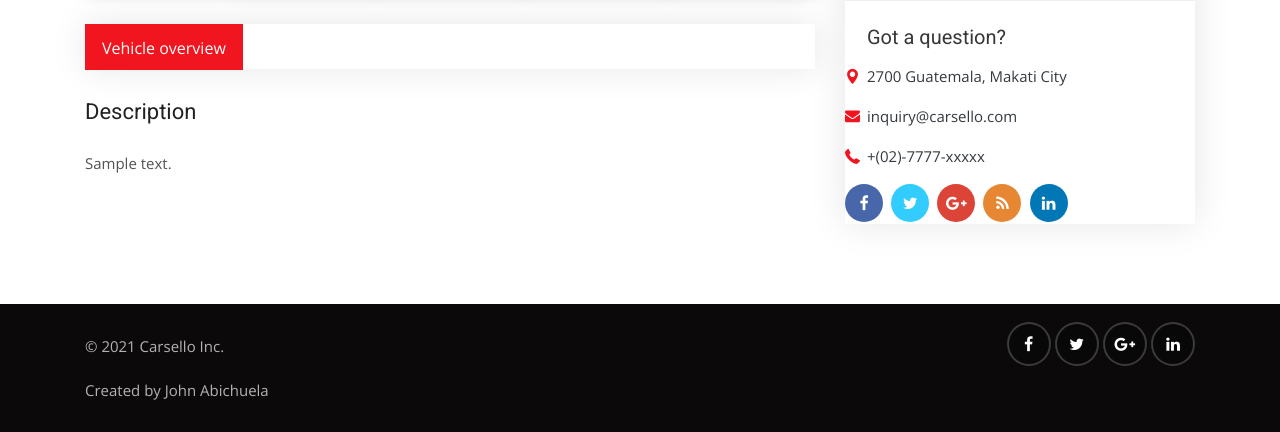
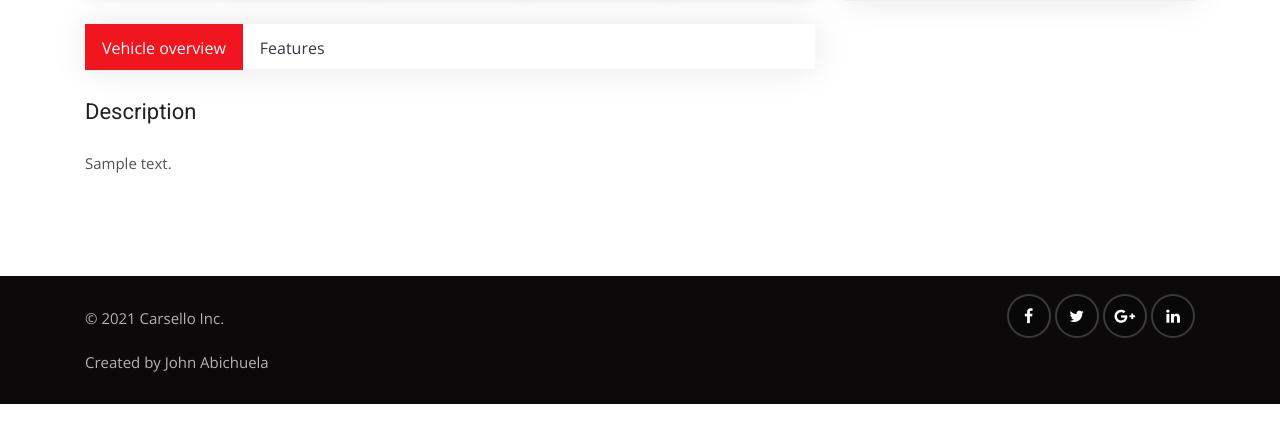
Before and after one commit to bjabichuela/carsello, a Django app: template templates/cars/car_detail.html in a window 1280 px wide. Shown: the part 1227-1659 px from the top of the page. After the commit the page ends 1631 px from the top, so only its background shows below. Run offline with Django 3.2, Linux system fonts and the light colour scheme; the template is opened without the code that fills it: most values are stand-ins (such as "Sample title", 1, 10 or a date in 2020); grey boxes marked "Sample" are stand-in pictures; some libraries are stand-ins or nearby versions.

Commit message:
Updated car details page

```diff
--- a/templates/cars/car_detail.html
+++ b/templates/cars/car_detail.html
@@ -112,10 +112,10 @@
                     <div class="tabbing tabbing-box mb-40">
                         <ul class="nav nav-tabs" id="carTab" role="tablist">
                             <li class="nav-item">
-                                <a class="nav-link active show" id="one-tab" data-toggle="tab" href="#one" role="tab" aria-controls="one" aria-selected="false">Vehicle overview</a>
+                                <a class="nav-link active show text-dark" id="one-tab" data-toggle="tab" href="#one" role="tab" aria-controls="one" aria-selected="false">Vehicle overview</a>
                             </li>
                             <li class="nav-item">
-                                <a class="nav-link" id="two-tab" data-toggle="tab" href="#two" role="tab" aria-controls="two" aria-selected="false">Features</a>
+                                <a class="nav-link text-dark" id="two-tab" data-toggle="tab" href="#two" role="tab" aria-controls="two" aria-selected="false">Features</a>
                             </li>
                         </ul>
                         <div class="tab-content" id="carTabContent">
@@ -131,11 +131,11 @@
                             </div>
                             <div class="tab-pane fade" id="two" role="tabpanel" aria-labelledby="two-tab">
                                 <div class="features-info mb-50">
-                                    <h3 class="heading-2">Features</h3>
+                                    <h3 class="heading-2 text-dark">Features</h3>
                                     <div class="row">
                                         <div class="col-lg-4 col-md-4 col-sm-4 col-xs-12">
                                             <ul>
-                                                <li>
+                                                <li class="text-dark">
                                                     {{single_car.features}}
                                                 </li>
 
@@ -295,7 +295,7 @@
                       </div>
                     </div>
                     <!-- Question start -->
-                    <div class="question text-dark">
+                    <!-- <div class="question text-dark">
                         <ul class="contact-info text-dark mt-4">
                             <li class="text-dark">
                                 <h5>Got a question?</h5>
@@ -319,7 +319,7 @@
                                 <li><a href="#" class="linkedin-bg"><i class="fa fa-linkedin"></i></a></li>
                             </ul>
                         </div>
-                    </div>
+                    </div> -->
 
                 </div>
             </div>
```
